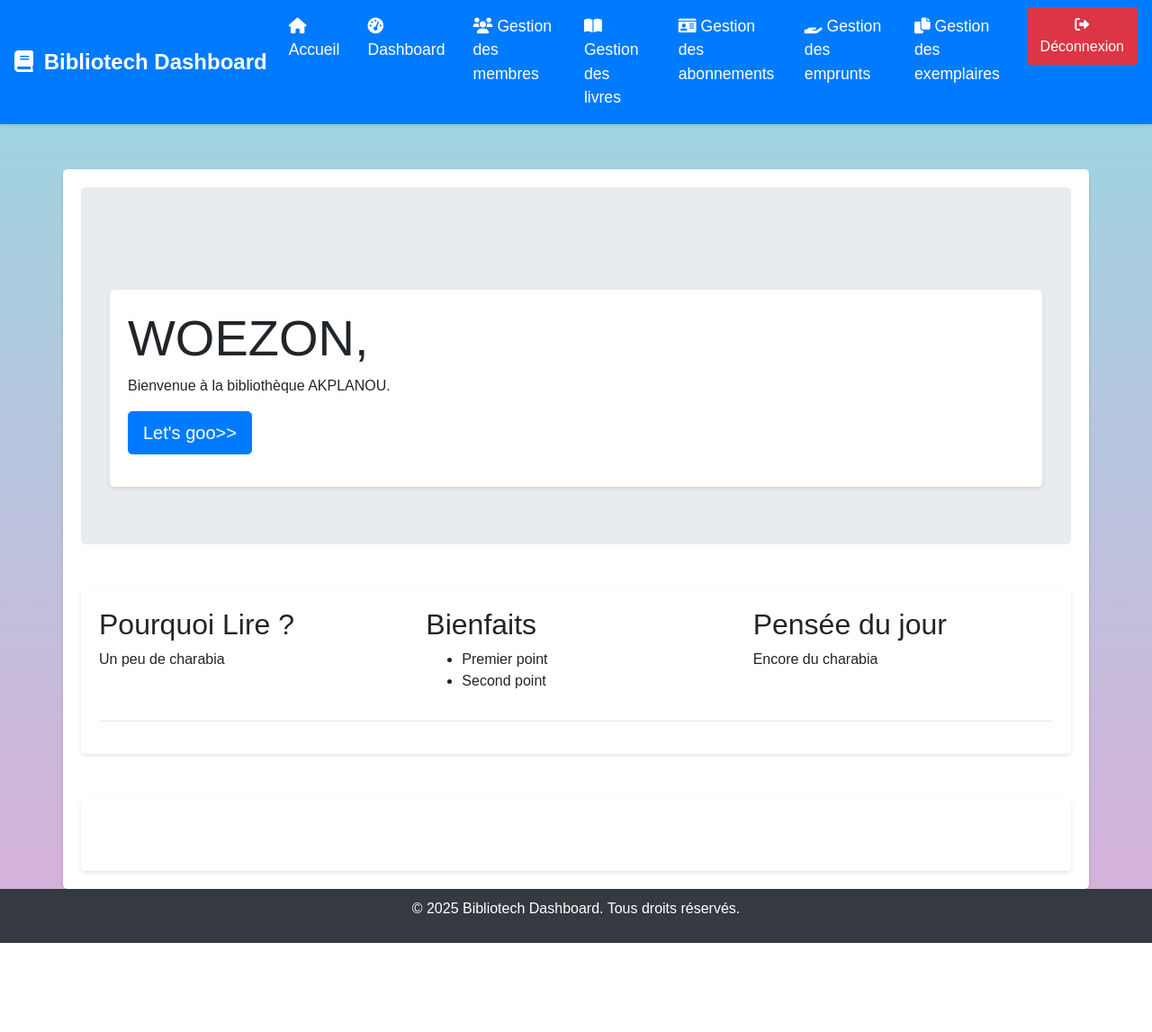
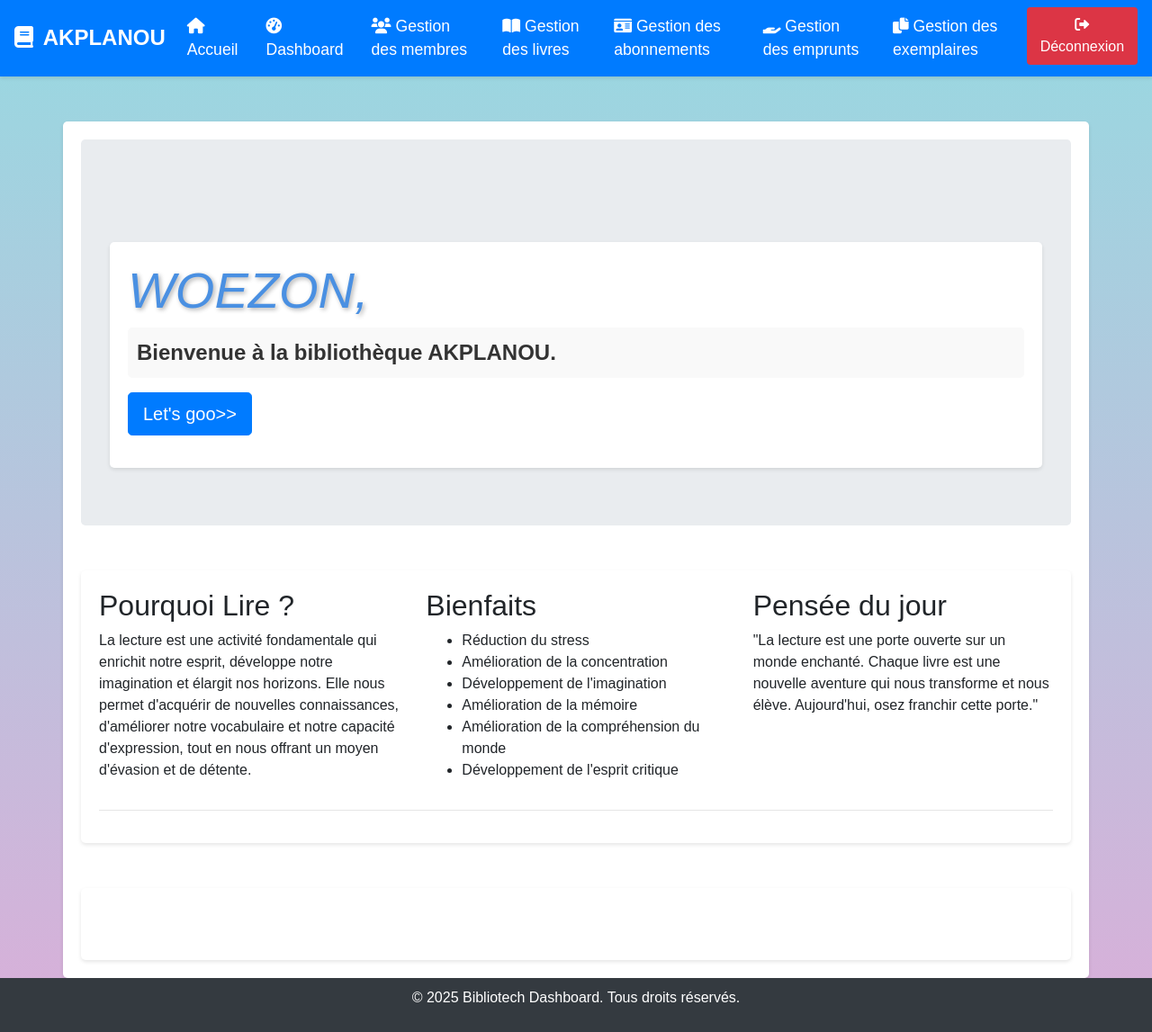
Before and after one commit to kapelo-dev/akplanou, a Django app: page / in a window 1280 px wide. Shown: the whole page at 90% size. Before the commit the page ends 1048 px from the top, so only its background shows below. Run offline with Django 5.2, Linux system fonts and the light colour scheme; some libraries are stand-ins or nearby versions.

Commit message:
Ajout details page Accueil

```diff
--- a/bibliotheque/gestion/templates/gestion/accueil.html
+++ b/bibliotheque/gestion/templates/gestion/accueil.html
@@ -5,8 +5,8 @@
 {% block content %}
 <div class="jumbotron">
     <div class="container">
-        <h1 class="display-4 glow">WOEZON,</h1>
-        <p>Bienvenue à la bibliothèque AKPLANOU.</p>
+        <h1 class="display-4 glow" style="color: #4A90E2; text-shadow: 2px 2px 5px rgba(0, 0, 0, 0.3); font-style: italic;">WOEZON,</h1>
+        <p style="font-size: 1.5em; font-weight: bold; color: #333; background-color: #f9f9f9; padding: 10px; border-radius: 5px;">Bienvenue à la bibliothèque AKPLANOU.</p>
         <p><a role="button" href="{% url 'dashboard' %}" class="btn btn-primary btn-lg"> Let's goo>> </a></p>
     </div>
 </div>
@@ -15,18 +15,22 @@
     <div class="row">
       <div class="col">
         <h2>Pourquoi Lire ?</h2>
-        <p>Un peu de charabia</p>
+        <p>La lecture est une activité fondamentale qui enrichit notre esprit, développe notre imagination et élargit nos horizons. Elle nous permet d'acquérir de nouvelles connaissances, d'améliorer notre vocabulaire et notre capacité d'expression, tout en nous offrant un moyen d'évasion et de détente.</p>
       </div>
       <div class="col">
         <h2>Bienfaits</h2>
         <ul>
-            <li>Premier point</li>
-            <li>Second point</li>
+          <li>Réduction du stress</li>
+          <li>Amélioration de la concentration</li>
+          <li>Développement de l'imagination</li>
+          <li>Amélioration de la mémoire</li>
+          <li>Amélioration de la compréhension du monde</li>
+          <li>Développement de l'esprit critique</li>
         </ul>
       </div>
       <div class="col">
         <h2>Pensée du jour</h2>
-        <p>Encore du charabia</p>
+        <p>"La lecture est une porte ouverte sur un monde enchanté. Chaque livre est une nouvelle aventure qui nous transforme et nous élève. Aujourd'hui, osez franchir cette porte."</p>
       </div>
     </div>
     <hr>
--- a/bibliotheque/gestion/templates/gestion/base.html
+++ b/bibliotheque/gestion/templates/gestion/base.html
@@ -3,7 +3,7 @@
 <head>
     <meta charset="UTF-8">
     <meta name="viewport" content="width=device-width, initial-scale=1.0">
-    <title>{% block title %}Bibliotech Dashboard{% endblock %}</title>
+    <title>{% block title %} AKPLANOU {% endblock %}</title>
     <!-- Bootstrap CSS -->
     <link href="https://stackpath.bootstrapcdn.com/bootstrap/4.5.2/css/bootstrap.min.css" rel="stylesheet">
     <!-- Font Awesome pour les icônes -->
@@ -83,7 +83,7 @@
     <!-- Barre de navigation -->
     <nav class="navbar navbar-expand-lg navbar-dark">
         <a class="navbar-brand" href="{% url 'dashboard' %}">
-            <i class="fas fa-book" alt="Dashboard Icon"></i> Bibliotech Dashboard
+            <i class="fas fa-book" alt="Dashboard Icon"></i> AKPLANOU
         </a>
         <button class="navbar-toggler" type="button" data-toggle="collapse" data-target="#navbarNav" aria-controls="navbarNav" aria-expanded="false" aria-label="Toggle navigation">
             <span class="navbar-toggler-icon"></span>
```
Also changed, not shown: bibliotheque/db.sqlite3.
